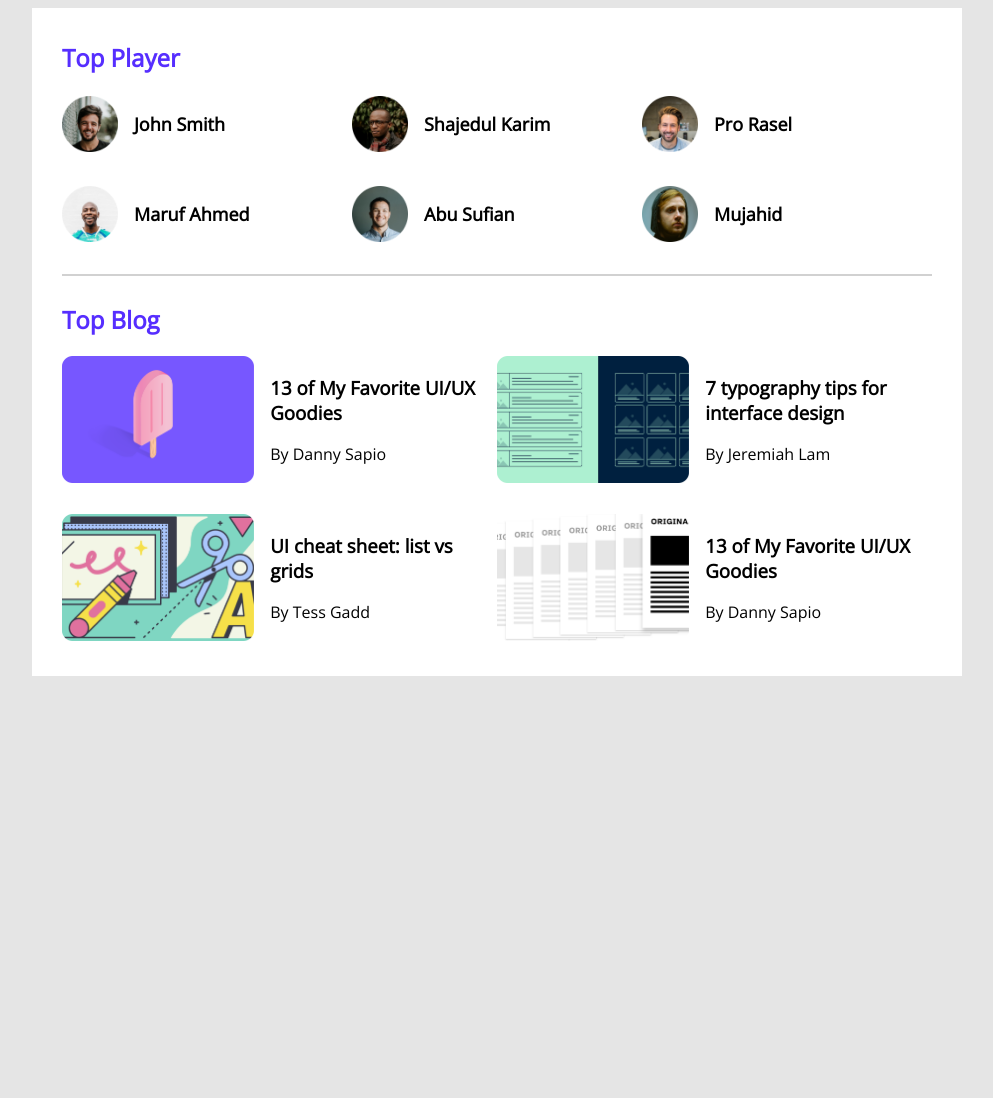
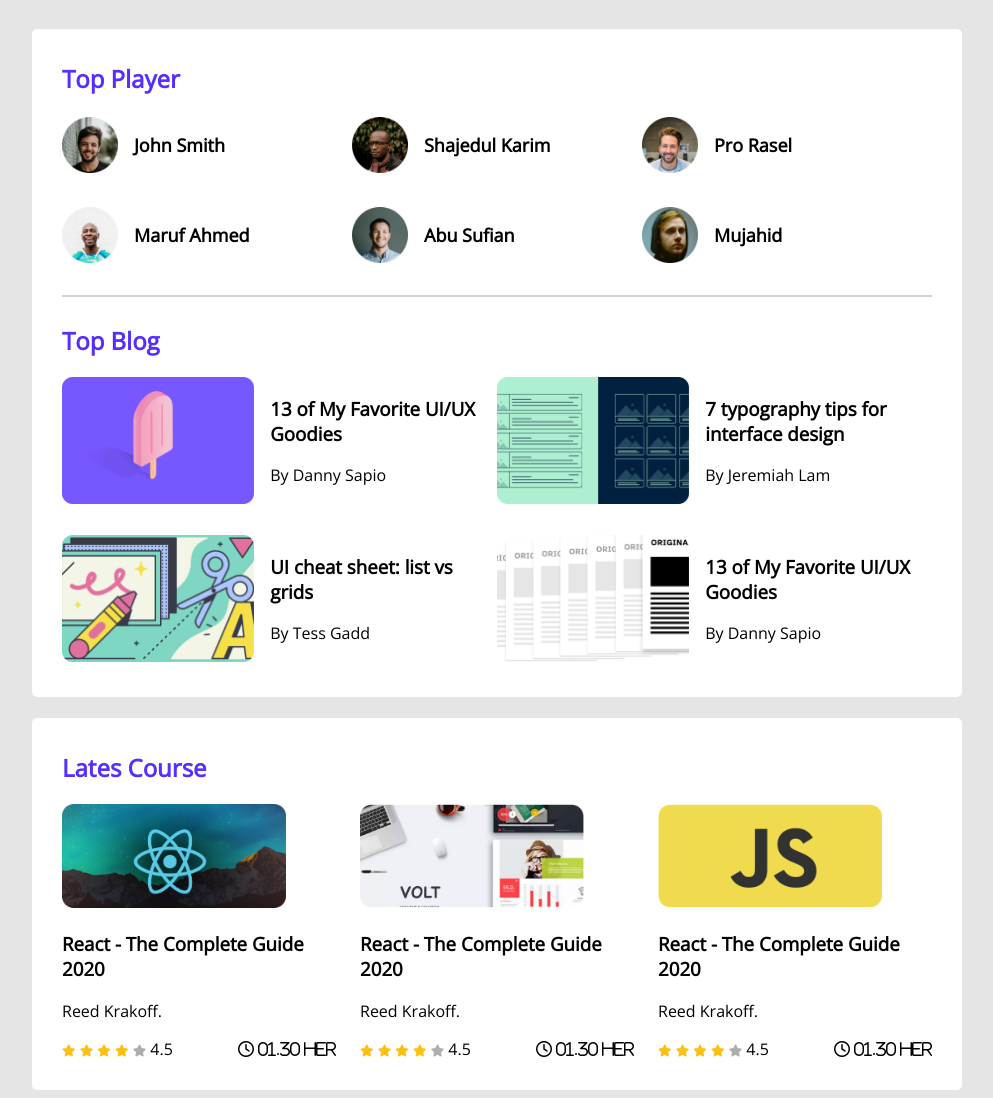
Before and after one commit to mdsaikulislam/leader-board-css3, a plain HTML site: page index.html in a window 1280 px wide. Shown: the whole page, without its empty margins (143-1136 px from the left). Before the commit the page ends 800 px from the top, so only its background shows below. Drawn offline with nearby package versions, Linux system fonts and the light colour scheme.

Commit message:
coureses adds and other

```diff
--- a/index.html
+++ b/index.html
@@ -5,6 +5,8 @@
     <meta http-equiv="X-UA-Compatible" content="IE=edge">
     <meta name="viewport" content="width=device-width, initial-scale=1.0">
     <title>Leader Borad</title>
+    <!-- font-asume -->
+    <script src="https://kit.fontawesome.com/938fa14af7.js" crossorigin="anonymous"></script>
     <!-- stylesheet -->
     <link rel="stylesheet" href="style.css">
 </head>
@@ -95,6 +97,86 @@
             </div>
         </div>
     </section>
+    <!-- latesh coresh -->
+    <section class="container">
+        <h2 class="section-title">Lates Course</h2>
+        <div class="courses">
+            <div class="course">
+                <div class="courses-banner">
+                    <img src="images/courses/course-1.png" alt="">
+                </div>
+                <div class="course-deatil">
+                    <h3 class="course-title"> React - The Complete Guide 2020</h3>
+                    <p class="course-atur">Reed Krakoff.</p>
+                    <div class="course-info">
+                        <div>
+                        <i class="fa-solid fa-star filed"></i>
+                        <i class="fa-solid fa-star filed"></i>
+                        <i class="fa-solid fa-star filed"></i>
+                        <i class="fa-solid fa-star filed"></i>
+                        <i class="fa-solid fa-star empty"></i>
+                        <span>4.5</span>
+                    </div>
+
+                   <div class="couse-deuration">
+                    <i class="fa-regular fa-clock"> 01.30 her</i>
+                   </div>
+                </div>
+
+                </div>
+            </div>
+
+            <div class="course">
+                <div class="courses-banner">
+                    <img src="images/courses/course-2.png" alt="">
+                </div>
+                <div class="course-deatil">
+                    <h3 class="course-title"> React - The Complete Guide 2020</h3>
+                    <p class="course-atur">Reed Krakoff.</p>
+                    <div class="course-info">
+                        <div>
+                        <i class="fa-solid fa-star filed"></i>
+                        <i class="fa-solid fa-star filed"></i>
+                        <i class="fa-solid fa-star filed"></i>
+                        <i class="fa-solid fa-star filed"></i>
+                        <i class="fa-solid fa-star empty"></i>
+                        <span>4.5</span>
+                    </div>
+
+                   <div class="couse-deuration">
+                    <i class="fa-regular fa-clock"> 01.30 her</i>
+                   </div>
+                </div>
+
+                </div>
+            </div>
+
+            <div class="course">
+                <div class="courses-banner">
+                    <img src="images/courses/course-3.png" alt="">
+                </div>
+                <div class="course-deatil">
+                    <h3 class="course-title"> React - The Complete Guide 2020</h3>
+                    <p class="course-atur">Reed Krakoff.</p>
+                    <div class="course-info">
+                        <div>
+                        <i class="fa-solid fa-star filed"></i>
+                        <i class="fa-solid fa-star filed"></i>
+                        <i class="fa-solid fa-star filed"></i>
+                        <i class="fa-solid fa-star filed"></i>
+                        <i class="fa-solid fa-star empty"></i>
+                        <span>4.5</span>
+                    </div>
+
+                   <div class="couse-deuration">
+                    <i class="fa-regular fa-clock"> 01.30 her</i>
+                   </div>
+                </div>
+
+                </div>
+            </div>
+        </div>
+    </section>
 
   </main>
 </body>
--- a/style.css
+++ b/style.css
@@ -7,13 +7,16 @@ body{
 }
 main{
     display: flex;
-    justify-content: center;
+    flex-direction: column;
+    align-items: center;
 
 }
 .container{
     background-color: #FFFFFF;
     width: 870px;
    padding: 30px;
+   margin-top: 21px;
+   border-radius: 5px;
 }
 hr{
     border: 1px solid #D1D1D1;
@@ -64,3 +67,27 @@ hr{
     margin-left: 16px;
     margin-bottom: 6px;
 }
+/* courses style */
+.courses{
+    display: grid;
+    grid-template-columns: repeat(3, 1fr);
+    grid-column-gap: 24px;
+}
+.course-info{
+    display: flex;
+    justify-content: space-between;
+}
+.course .courses-banner img{
+    width: 224px;
+    height: 104px;
+}
+.fa-star{
+    font-size: 12px;
+}
+.fa-star.filed{
+   color: #FFC014;
+}
+.fa-star.empty{
+    color:
+    #AEAEAE;
+}
```
